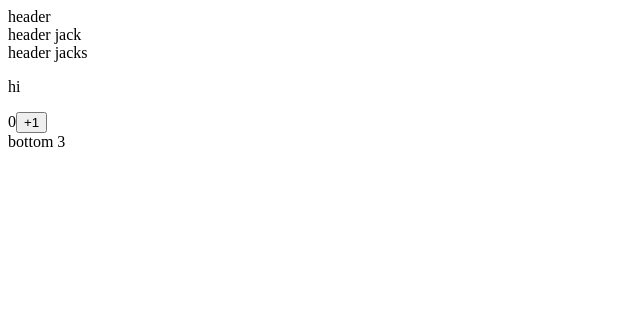
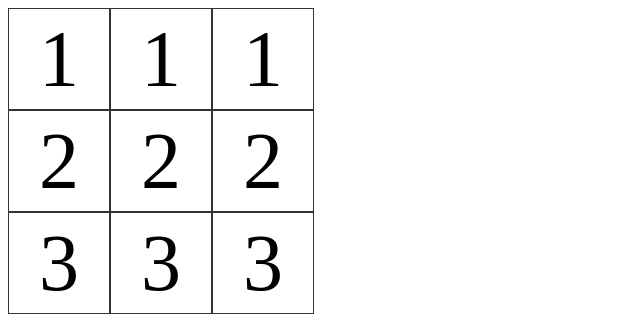
Before and after one commit to qvefofo/reacts, a React (Create React App) app in the folder react-demo1/: page / in a window 1280 px wide. Shown: the top 330 px of the page, without its empty margins (0-640 px from the left). Built offline with nearby package versions, Linux system fonts and the light colour scheme.

Commit message:
定义简单的棋盘

```diff
--- a/react-demo1/src/index.js
+++ b/react-demo1/src/index.js
@@ -1,67 +1,41 @@
 import React from 'react'
 import ReactDOM from 'react-dom'
+import './style.css'
 
-// const div = (
-//     React.createElement('div', null,
-//         React.createElement('p', null,
-//             React.createElement('span', null, 'hi')))
-// )
-
-// 先声明再使用
-const Header = (
-    <header>
-        header
-    </header>
-)
-const Header2 = function (props) {
+const Cell = function (props) {
+    const [text, setText] = React.useState('')
+    const onClickButton = function () {
+        console.log('click')
+        setText('x')
+    }
     return (
-        <header>
-            header {props.name}
-        </header>
-    )
-}
-const Bottom = (
-    <div>
-        Button
-    </div>
-)
-// 函数组件
-const Bottom2 = function () {
-    const [n, setN] = React.useState(0) // 初始化
-    return (
-        <div>
-            {n}
-            <button onClick={function () {
-                setN(n + 1) // 使用 useState 修改内部值
-            }}>+1</button>
+        <div className="cell" onClick={onClickButton}>
+            {props.text}
         </div>
     )
 }
-// 类组件
-class Bottom3 extends React.Component {
-    render() {
-        return (
-            <div>bottom 3</div>
-        )
-    }
+
+const cells = [
+    // [null, null, null],
+    // [null, null, null],
+    // [null, null, null],
+    [1, 1, 1],
+    [2, 2, 2],
+    [3, 3, 3]
+]
+
+const Chessboard = function () {
+    return (
+        <div>
+            {cells.map(items => <div className="row">
+                {items.map(item => <div className="col">
+                    <Cell text={item} />
+                </div>)}
+            </div>)}
+        </div>
+    )
 }
 
-const div = (
-    <div>
-        {Header}
-        {Header2({ name: 'jack' })}
-        <Header2 name="jacks" />
-        <p>
-            <span>hi</span>
-        </p>
-        <Bottom2 />
-        <Bottom3 />
-    </div >
-)
-
-
-
-console.log(div) // 虚拟的 element
-
-// document.body.appendChild(div)
-ReactDOM.render(div, document.getElementById('root'))
+ReactDOM.render(<div>
+    <Chessboard />
+</div>, document.getElementById('root'))
--- /dev/null
+++ b/react-demo1/src/style.css
@@ -0,0 +1,14 @@
+.cell {
+
+    width: 100px;
+    height: 100px;
+    display: flex;
+    align-items: center;
+    justify-content: center;
+    border: 1px solid #333;
+    font-size: 80px;
+}
+
+.row {
+    display: flex;
+}
```
Also changed, not shown: 1 other file (tests, documents, lock files or other folders).
